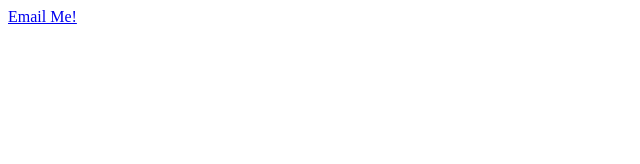
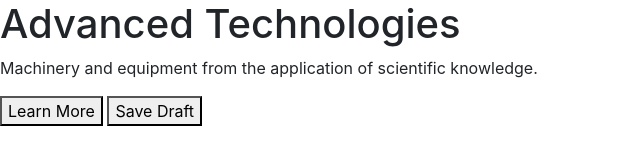
Before and after one commit to lalith557/Advanced-Technologies-Cover-Page, a plain HTML site: page index.html in a window 1280 px wide. Shown: the whole page, without its empty margins (0-640 px from the left). Drawn offline with nearby package versions, Linux system fonts and the light colour scheme.

Commit message:
Update index.html

```diff
--- a/index.html
+++ b/index.html
@@ -1,11 +1,26 @@
 <!DOCTYPE html>
-<html lang="en">
-  <head>
-    <meta charset="UTF-8" />
-    <meta name="viewport" content="width=device-width, initial-scale=1.0" />
-    <title>Document</title>
-  </head>
-  <body>
-    <a href="mailto:gonalalith2005@gmail.com">Email Me!</a>
-  </body>
+<html>
+
+<head>
+    <link rel="stylesheet" href="https://stackpath.bootstrapcdn.com/bootstrap/4.5.2/css/bootstrap.min.css" integrity="sha384-JcKb8q3iqJ61gNV9KGb8thSsNjpSL0n8PARn9HuZOnIxN0hoP+VmmDGMN5t9UJ0Z" crossorigin="anonymous">
+    <script src="https://code.jquery.com/jquery-3.5.1.slim.min.js" integrity="sha384-DfXdz2htPH0lsSSs5nCTpuj/zy4C+OGpamoFVy38MVBnE+IbbVYUew+OrCXaRkfj" crossorigin="anonymous"></script>
+    <script src="https://cdn.jsdelivr.net/npm/popper.js@1.16.1/dist/umd/popper.min.js" integrity="sha384-9/reFTGAW83EW2RDu2S0VKaIzap3H66lZH81PoYlFhbGU+6BZp6G7niu735Sk7lN" crossorigin="anonymous"></script>
+    <script src="https://stackpath.bootstrapcdn.com/bootstrap/4.5.2/js/bootstrap.min.js" integrity="sha384-B4gt1jrGC7Jh4AgTPSdUtOBvfO8shuf57BaghqFfPlYxofvL8/KUEfYiJOMMV+rV" crossorigin="anonymous"></script>
+</head>
+
+<body>
+    <div class="advanced_technologies_bg_container d-flex flex-column justify-content-end">
+        <div class="advanced_technologies_card_container">
+            <div>
+                <h1 class="advanced_technologies_heading">Advanced Technologies</h1>
+                <p class="advanced_technologies_description">Machinery and equipment from the application of scientific knowledge.</p>
+            </div>
+            <div class="advanced_technologies_btn_container">
+                <button class="btn_learn_more">Learn More</button>
+                <button class="btn_save_draft">Save Draft</button>
+            </div>
+        </div>
+    </div>
+</body>
+
 </html>
```
